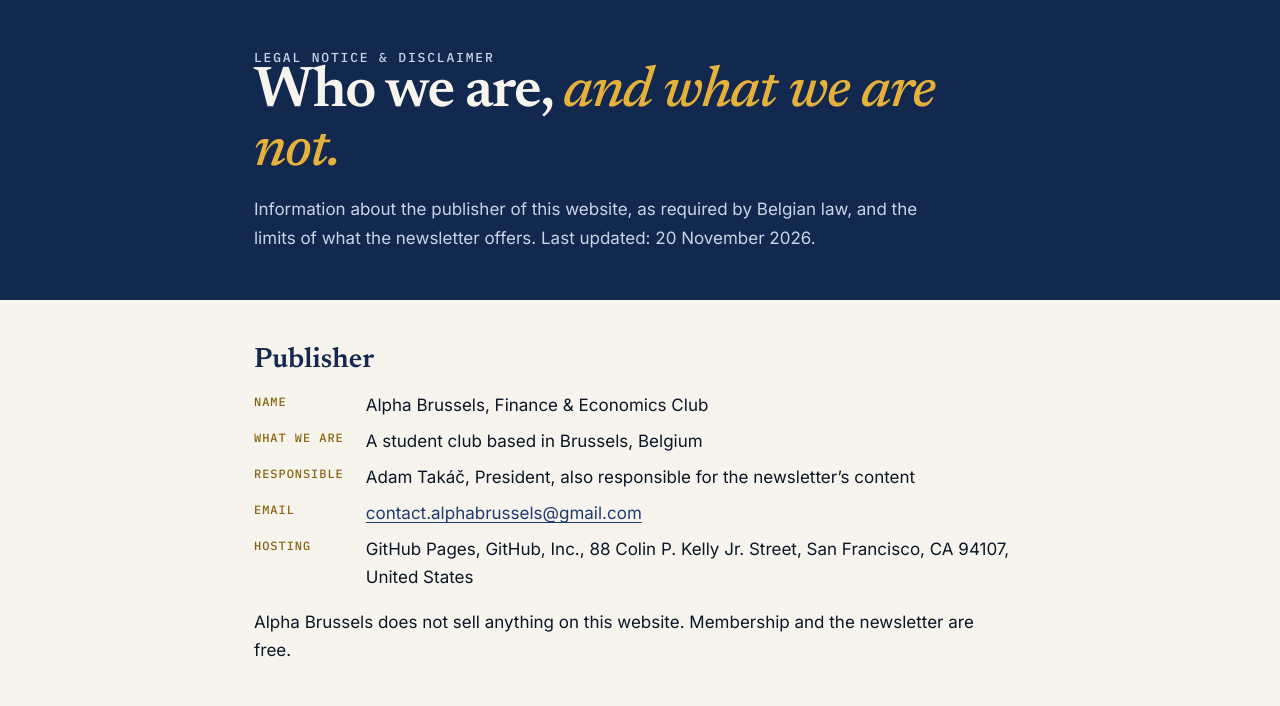
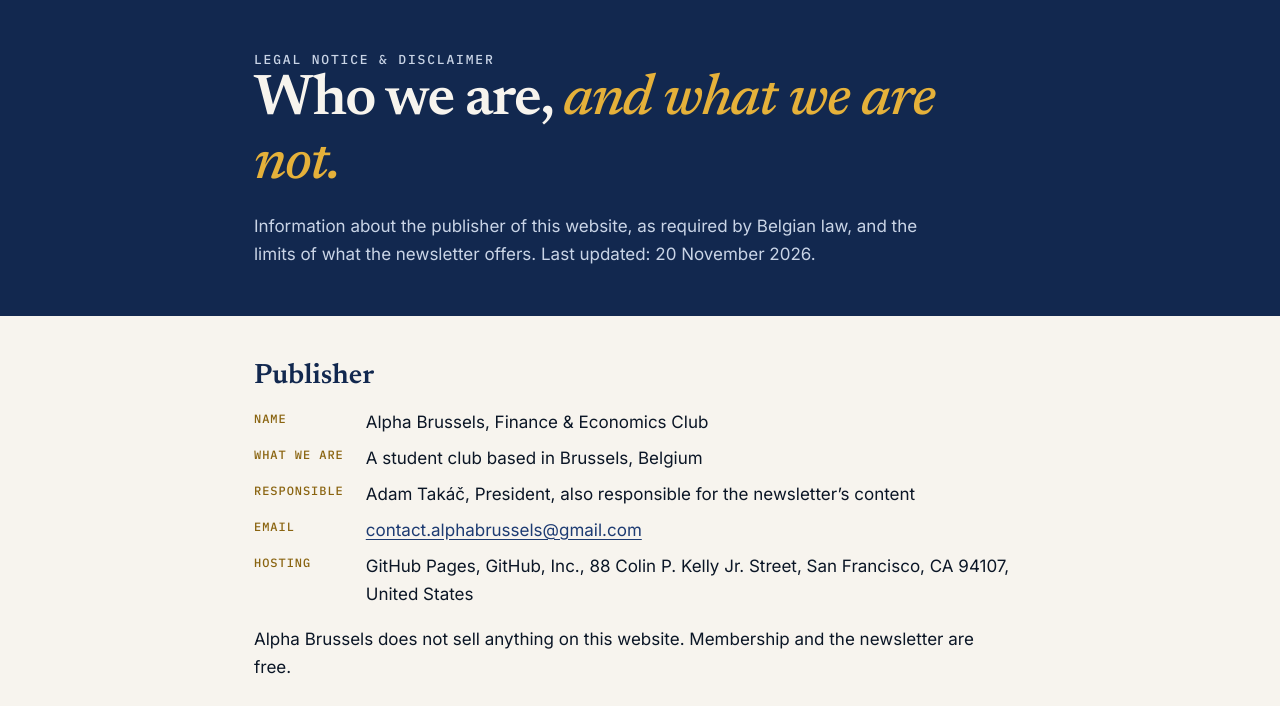
Before and after one commit to AlphaBrussels/alphabrussels.github.io, a plain HTML site: page legal.html in a window 1280 px wide. Shown: the part 54-760 px from the top of the page. Drawn offline with Linux system fonts and the light colour scheme.

Commit message:
Fix Substack button contrast and legal page title spacing
Co-Authored-By: Claude Opus 5.5 <noreply@anthropic.com>
Claude-Session: https://claude.ai/code/session_017ywGuRVKPG5rsNZSGUxPus

```diff
--- a/legal.html
+++ b/legal.html
@@ -27,8 +27,8 @@ a{color:var(--blue);text-underline-offset:3px}
 .top nav a{color:var(--dim);text-decoration:none;font-size:15px}
 .top nav a:hover{color:var(--paper)}
 .hero{background:var(--night);color:var(--paper);padding:40px 0 48px}
-.kicker{font:500 13px/1 var(--mono);letter-spacing:.14em;text-transform:uppercase;color:var(--gold);margin:0 0 14px}
-h1{font:600 clamp(2.4rem,6vw,3.6rem)/1.02 var(--serif);letter-spacing:-.025em;margin:0 0 14px}
+.kicker{font:500 13px/1.4 var(--mono);letter-spacing:.14em;text-transform:uppercase;color:var(--gold);margin:0 0 18px}
+h1{font:600 clamp(2.4rem,6vw,3.6rem)/1.1 var(--serif);letter-spacing:-.025em;margin:0 0 16px}
 h1 em{font-style:italic;font-weight:500;color:var(--gold)}
 .hero p{color:var(--soft);margin:0;max-width:40em}
 main{padding:44px 0 72px}
```
Also changed, not shown: index.html (+1 -0 lines), privacy.html (+2 -2 lines).
